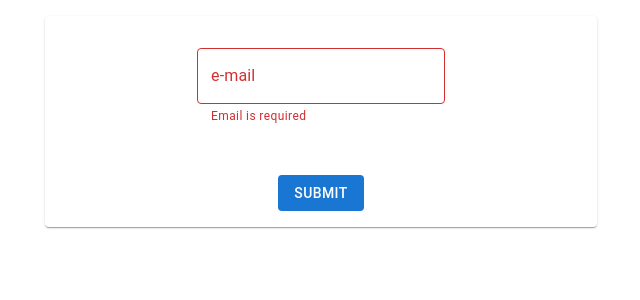
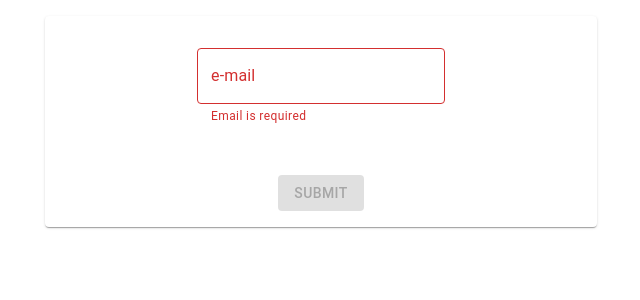
Before and after one commit to elpassion-shops/lesson-11-emails, a Next.js app: page / in a window 1280 px wide. Shown: the top 300 px of the page, without its empty margins (319-959 px from the left). Built offline with nearby package versions, Linux system fonts and the light colour scheme.

Commit message:
feat: add better form validation

```diff
--- a/pages/index.tsx
+++ b/pages/index.tsx
@@ -24,6 +24,7 @@ const Home: NextPage = () => {
 
   const submit = (event: React.FormEvent<HTMLFormElement>) => {
     event.preventDefault();
+    if(error) return
     console.log(email);
 
     new GetEmailAddress().send({ to: email, html: 'dwa' });
@@ -37,6 +38,7 @@ const Home: NextPage = () => {
       return "Email is required";
     }
     return emailRegex.test(email) ? null : 'Please provide valid email'
+
   }, [email])
 
   // useEffect(() => {
@@ -81,7 +83,7 @@ const Home: NextPage = () => {
               borderRadius: 1,
             }}
           >
-            <Button variant="contained" type="submit" disableElevation>
+            <Button variant="contained" type="submit" disabled={!!emailError}>
               Submit
             </Button>
           </Box>
```
